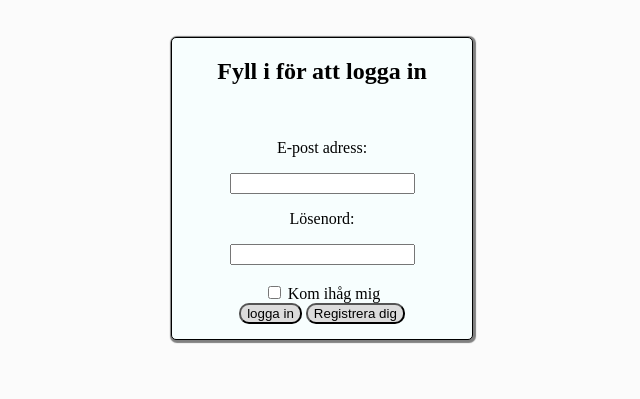
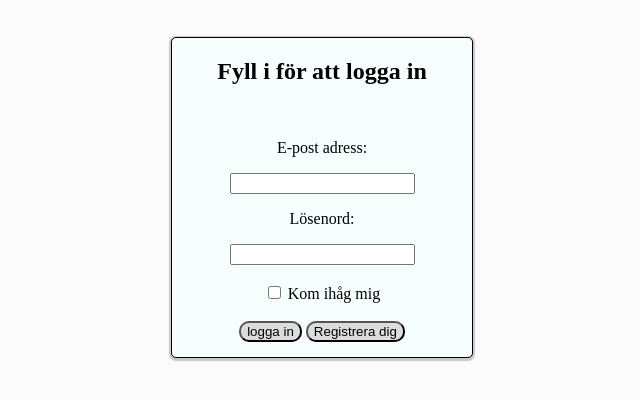
Before and after one commit to Grayfox665/uppgift1-loginsida, a plain HTML site: page index.html in a window 1280 px wide. Shown: the part 61-460 px from the top of the page, without its empty margins (318-958 px from the left). Drawn offline with Linux system fonts and the light colour scheme.

Commit message:
Added breakline

```diff
--- a/index.html
+++ b/index.html
@@ -13,12 +13,12 @@
         <h2>Fyll i för att logga in</h2>
         <br>
         <p>E-post adress:</p>
-        <input type="text" name="e-post"><br>
+        <input type="text" name="e-post">
         <p>Lösenord:</p>
         <input type="password" name="password">
         <br><br>
         <input type="checkbox"> Kom ihåg mig
-        <br>
+        <br><br>
         <input type="button" value="logga in" id="login">
         <input type="button" value="Registrera dig" id="register">
     </form>
--- a/style.css
+++ b/style.css
@@ -12,7 +12,7 @@ body{
     border-radius: 5px ;
     background-color:  #f7fefe ;
     padding-bottom: 15px;
-    box-shadow: 1px 1px 1px 2px gray;
+    box-shadow: 0px 1px 1px 2px rgba(1, 1, 1, 0.2);
 }
 #login {
     background-color: gainsboro;
```
